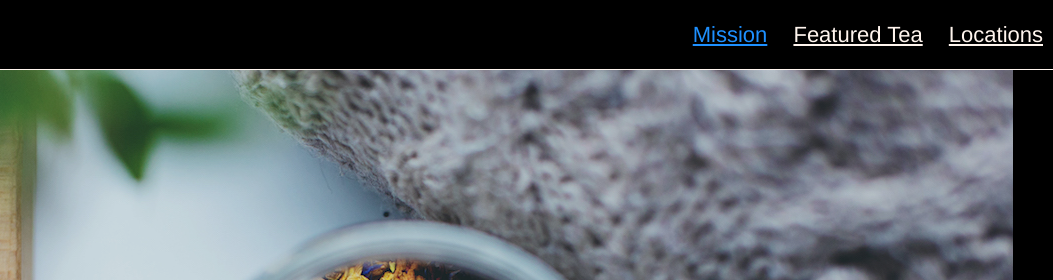
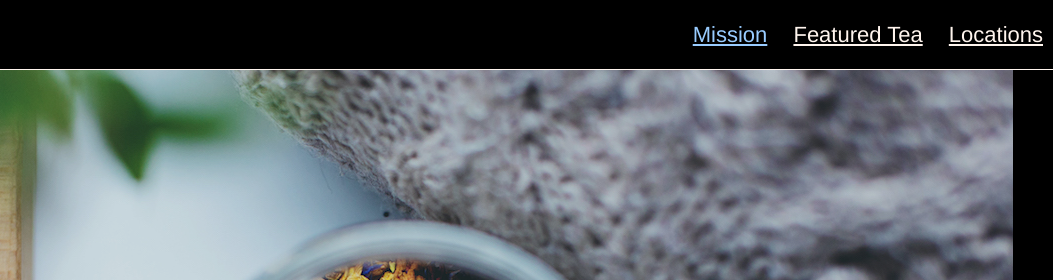
Before and after one commit to Krush02/TeaCozy, a plain HTML site: page index.html in a window 1280 px wide. In both pictures the pointer is over the link "Mission". Shown: the top 280 px of the page, 227-1280 px from the left. Drawn offline with Linux system fonts and the light colour scheme.

Commit message:
page complete

```diff
--- a/resources/css/style.css
+++ b/resources/css/style.css
@@ -53,7 +53,7 @@ a, a:visited {
 }
 
 a:hover {
-  color: dodgerblue;
+  color: #99CCFF;
 }
 
 .main {
```
